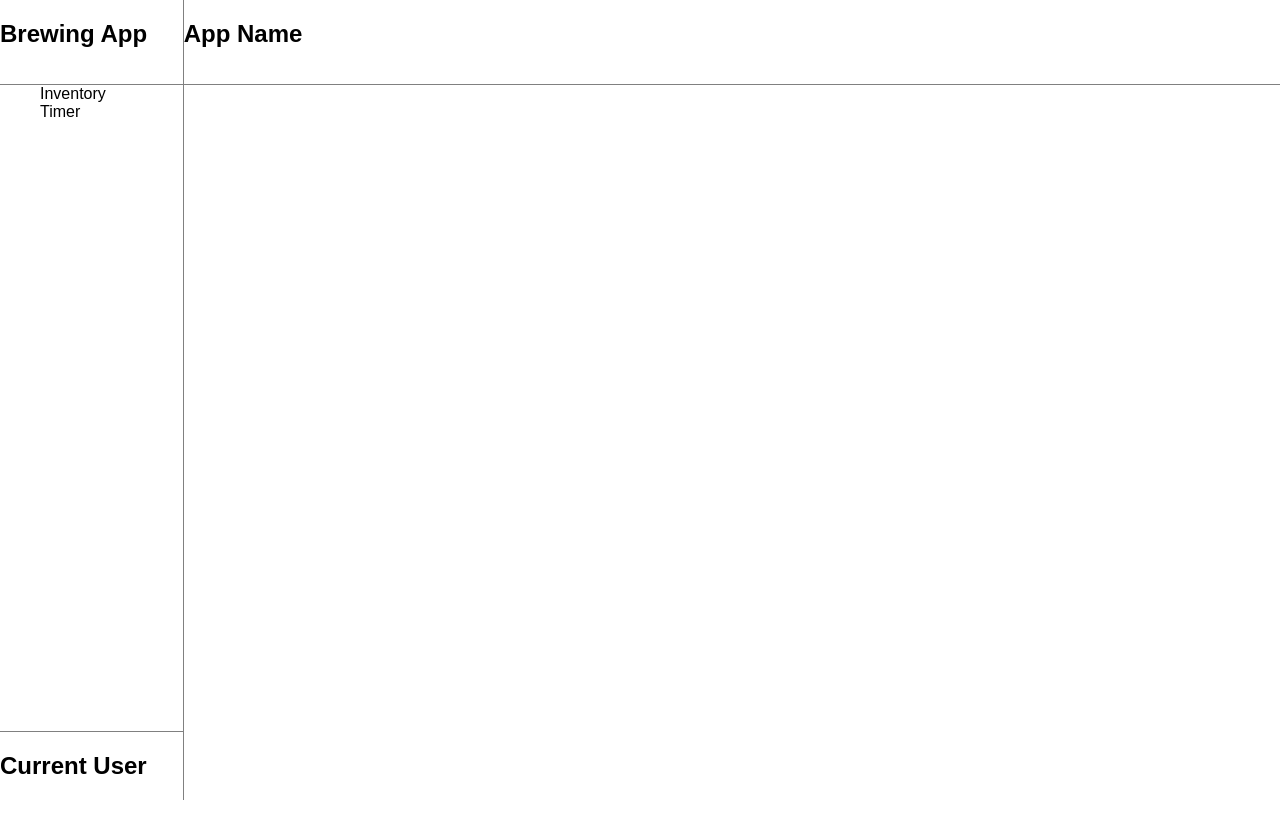
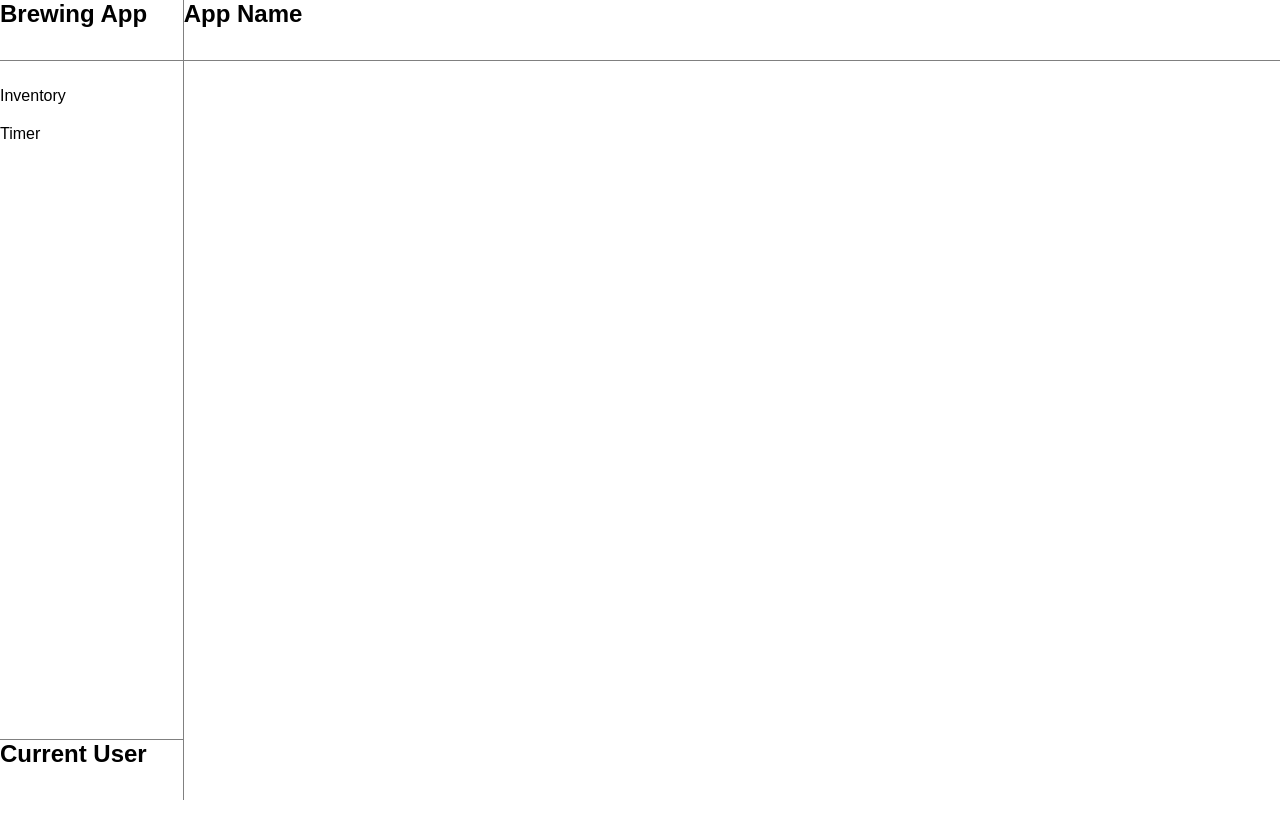
Before and after one commit to severnsc/brewing-app, a React (Create React App) app: page / in a window 1280 px wide. After the commit the page ends 800 px from the top, so only its background shows below. Built offline with nearby package versions, Linux system fonts and the light colour scheme.

Commit message:
Improve spacing of sidebar and add hover changes to app list items

```diff
--- a/src/App.css
+++ b/src/App.css
@@ -1,5 +1,9 @@
 html, body, #root{
   height:100%;
+}
+
+p, h1, h2, h3, h4, h5, h6{
+  margin:0;
 }
 
 .flex-container {
@@ -14,6 +18,11 @@ html, body, #root{
   flex-flow: column wrap;
 }
 
+.title{
+  height:60px;
+  border-bottom: 1px solid gray;
+}
+
 .main{
   flex:6;
   flex-flow: column wrap;
@@ -21,22 +30,29 @@ html, body, #root{
 
 .header{
   flex:1;
-  height:8%;
+  height:60px;
   border-bottom: 1px solid gray;
 }
 
 .body{
   flex:1;
-  height:92%;
 }
 
 .appList{
-  flex:6;
   flex-grow: 1;
   list-style: none;
-  border-top:1px solid gray;
+  padding:0;
+}
+
+.appList li{
+  padding:10px 0;
+}
+
+.appList li:hover{
+  background-color: gray;
 }
 
 .profile{
+  height:60px;
   border-top:1px solid gray;
 }
--- a/src/App.js
+++ b/src/App.js
@@ -6,7 +6,9 @@ class App extends Component {
     return (
       <div className="flex-container">
         <div className="sidebar">
-          <h2>Brewing App</h2>
+          <div className="title">
+            <h2>Brewing App</h2>
+          </div>
           <ul className="appList">
             <li>Inventory</li>
             <li>Timer</li>
```
